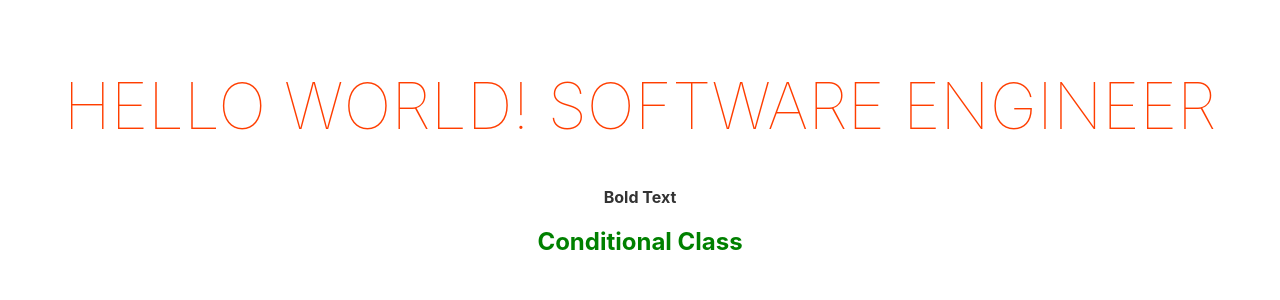
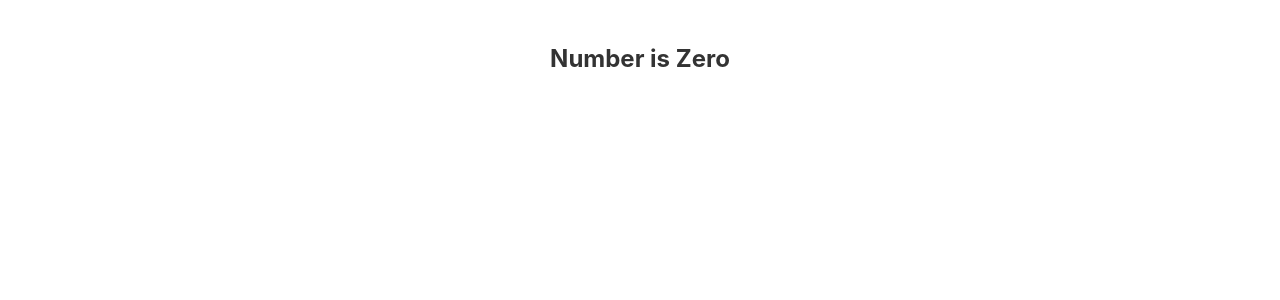
Before and after one commit to alokup60/test-app, a Svelte app: page / in a window 1280 px wide. Shown: the top 300 px of the page. Built offline with nearby package versions, Linux system fonts and the light colour scheme.

Commit message:
cond. rendering if else

```diff
--- a/src/App.svelte
+++ b/src/App.svelte
@@ -1,14 +1,17 @@
 <script>
-	export let name;
-	const designation = "Software Engineer"
-	const boldText = `<b>Bold Text</b>`
-	const staus = true;
+	let num = 0
 </script>
 
 <main>
-	<h1>Hello {name}! {designation}</h1>
-	<div>{@html boldText}</div>
-	<h2 class={staus ? "success" : "danger"}>Conditional Class</h2>
+	{#if num === 0}
+		<h2>Number is Zero</h2>
+	{:else if num > 0}
+		<h2>Number is Positive</h2>
+	{:else if num < 0}
+		<h2>number is Negative</h2>
+	{:else}
+		<h2>Not a Number</h2>
+	{/if}
 </main>
 
 <style>
```
